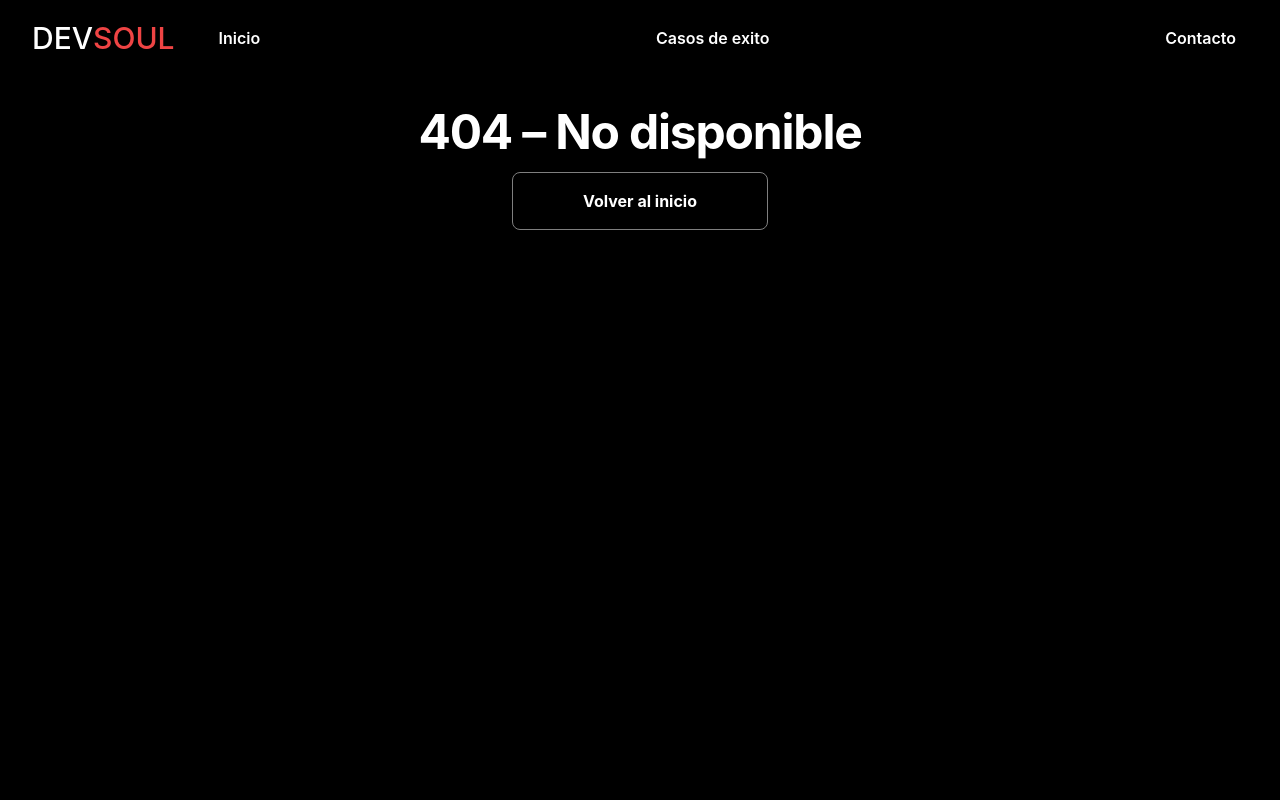
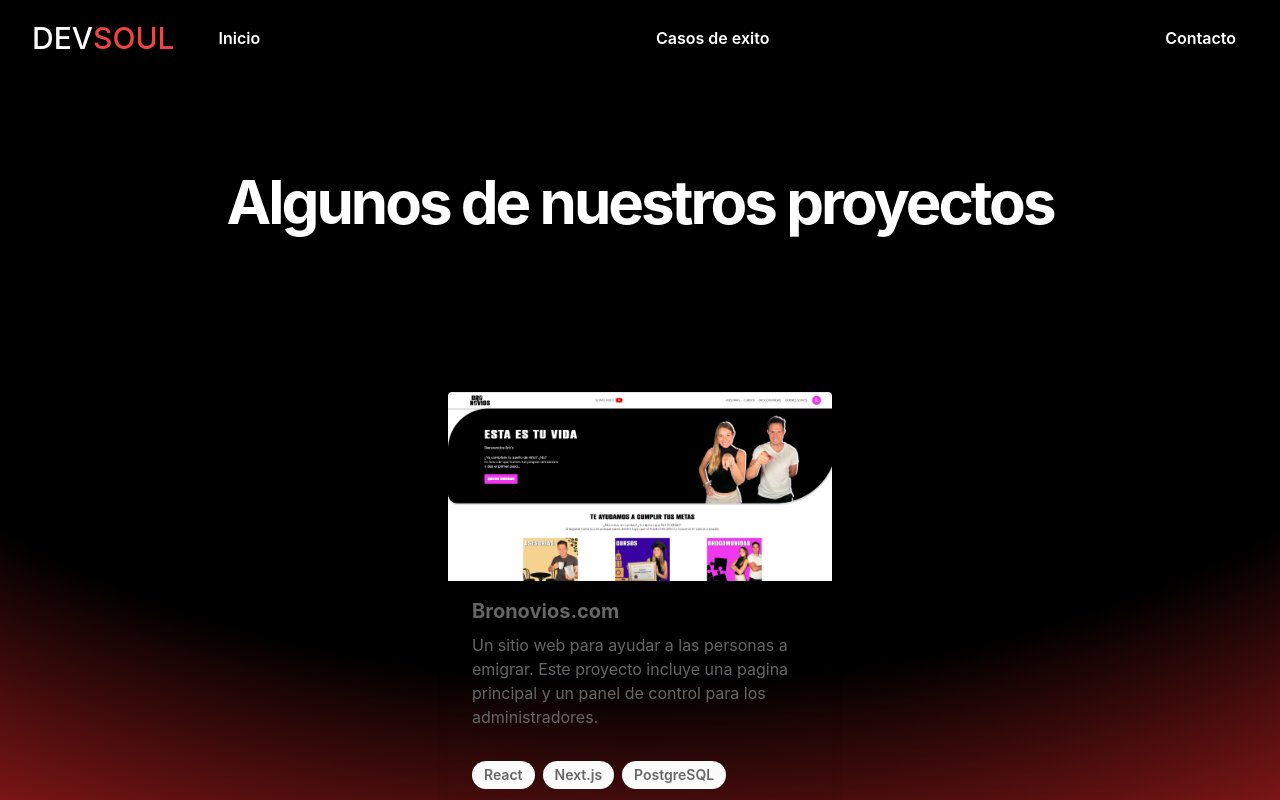
Before and after one commit to LautaroRomano/devsoul-landingpage, a Next.js app: page /casos-de-exito in a window 1280 px wide. Before the commit this address had no page. Shown: the top 800 px of the page. Built offline with nearby package versions, Linux system fonts and the light colour scheme.

Commit message:
caso de exito

```diff
--- /dev/null
+++ b/components/MainCasoDeExito.jsx
@@ -0,0 +1,40 @@
+import CountUp from "react-countup";
+import VisibilitySensor from "react-visibility-sensor";
+import { useTypewriter, Cursor, Typewriter } from "react-simple-typewriter";
+import HoverCard from "./HoverCard";
+
+export default function Main() {
+    return (
+        <section className="text-black body-font lg:pt-20 bg-transparent">
+            <div className="fixed inset-0 -z-10 h-full w-full items-center px-5 py-24 [background:radial-gradient(125%_125%_at_50%_10%,#000_60%,#DC2626_100%)]"></div>
+            <div className="container px-5 pt-32 mx-auto lg:px-4 lg:py-4">
+                <div className="flex flex-col w-full mb-2 text-left md:text-center ">
+                    <h1 className="mb-2 text-4xl font-bold tracking-tighter text-white lg:text-6xl md:text-5xl">
+                        <span>Algunos de nuestros proyectos</span>
+                    </h1>
+                </div>
+            </div>
+
+            <section className="text-gray-600 body-font">
+                <div className="container px-5 py-24 mx-auto flex flex-wrap">
+                    <div class="max-w-sm rounded overflow-hidden shadow-lg mx-auto my-8">
+                        <img class="w-full" src="/img/casos-de-exito/bronovios.png" alt="Sunset in the mountains" />
+                        <div class="px-6 py-4">
+                            <div class="font-bold text-xl mb-2"><a href="https://www.bronovios.com" target="_blank">Bronovios.com</a></div>
+                            <p class="text-gray-600 text-base">
+                                Un sitio web para ayudar a las personas a emigrar. Este proyecto incluye una pagina principal y un panel de control para los administradores.
+                            </p>
+                        </div>
+                        <div class="px-6 py-4">
+                            <span class="inline-block bg-gray-100 rounded-full px-3 py-1 text-sm font-semibold text-gray-600 mr-2">React</span>
+                            <span class="inline-block bg-gray-100 rounded-full px-3 py-1 text-sm font-semibold text-gray-600 mr-2">Next.js</span>
+                            <span class="inline-block bg-gray-100 rounded-full px-3 py-1 text-sm font-semibold text-gray-600">PostgreSQL</span>
+                        </div>
+                    </div>
+
+                </div>
+            </section>
+
+        </section>
+    );
+}
--- /dev/null
+++ b/pages/casos-de-exito.jsx
@@ -0,0 +1,27 @@
+import Head from "next/head";
+import Header from "../components/Header";
+import Main from "../components/MainCasoDeExito";
+import Footer from "../components/Footer";
+import { NextSeo } from "next-seo";
+
+export default function Home() {
+    return (
+        <div className="text-white">
+            <NextSeo
+                title="Home: devsoul"
+                description="Welcome to devsoul homepage."
+                canonical="https://devsoul-landingpage.vercel.app/"
+                openGraph={{
+                    url: "https://devsoul-landingpage.vercel.app/",
+                }}
+            />
+            <Head>
+                <title>DevSoul</title>
+                <link rel="icon" href="/favicon.ico" />
+            </Head>
+            <Header />
+            <Main />
+            <Footer />
+        </div>
+    );
+}
```
Also changed, not shown: public/img/casos-de-exito/bronovios.png (added).
